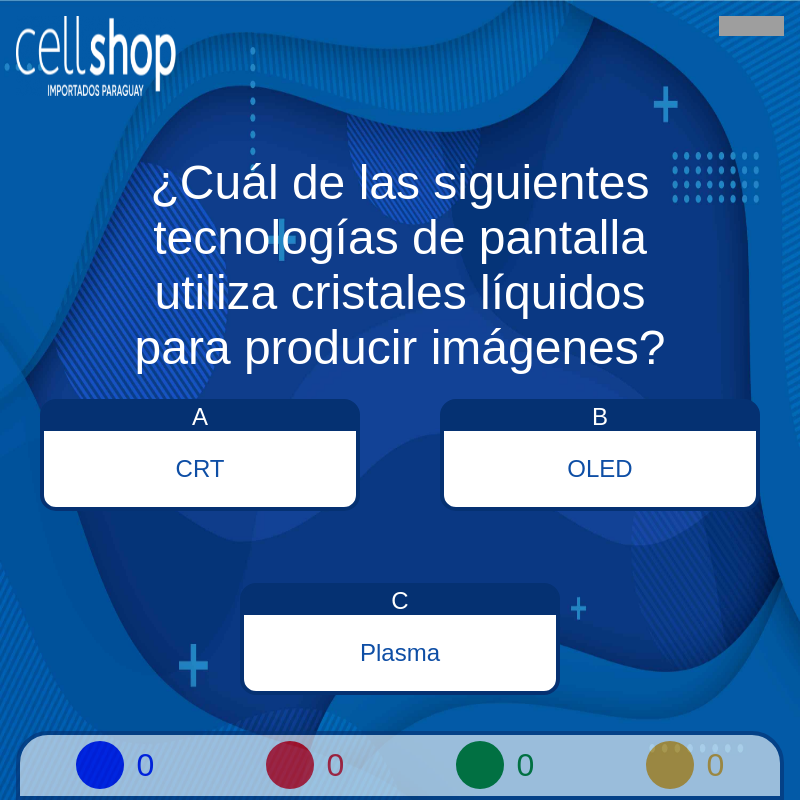
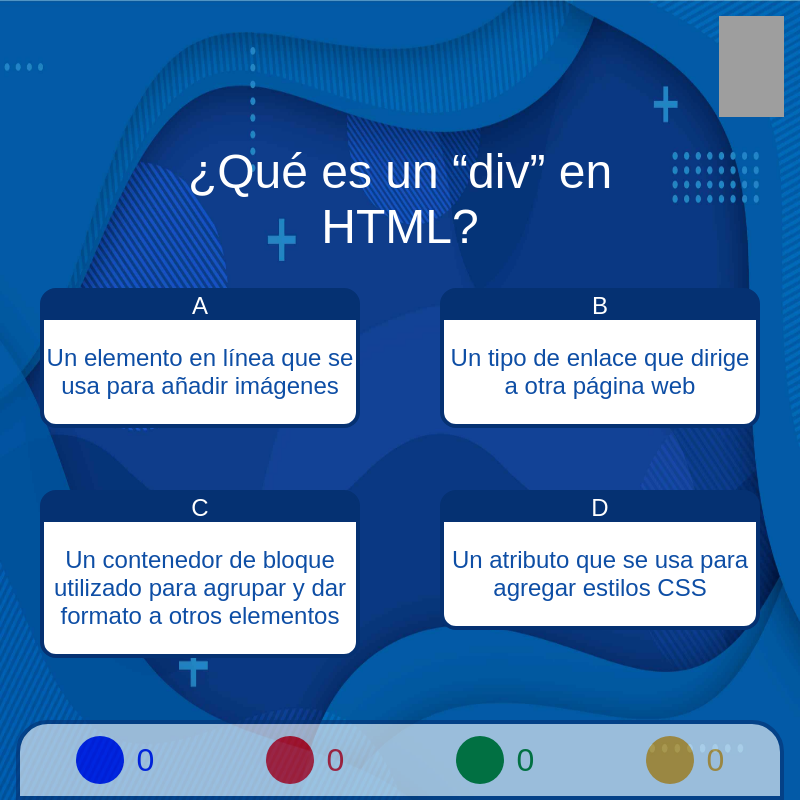
Before and after one commit to TechKvothe/triviaton-project, an Electron app: page index.html in a window 800 px wide. Both pictures are taken after a click on the button "- EMPEZAR -". Drawn offline with Linux system fonts and the light colour scheme; grey boxes are pictures that could not be loaded.

Commit message:
Mejorando la parte responsiva

```diff
--- a/app.js
+++ b/app.js
@@ -46,7 +46,13 @@ function handleQuestion(index) {
   correct.pause();
   wrong.pause();
   num.push(index);
-  nume = []
+  nume = [];
+
+  /*if (questions[index].question.length) {
+
+  }*/
+
+  console.log(questions[index].question.length);
   questionContainer.innerHTML = `<p>${questions[index].question}</p>`;
 
   answerContainer.innerHTML = "";
@@ -54,13 +60,13 @@ function handleQuestion(index) {
   for (let i = 0; i < questions[index].possibleAnswers.length; i++) {
     possibleRandom = getRandomNumberWithoutRepetition(0, questions[index].possibleAnswers.length, nume);
     nume.push(possibleRandom);
-    answerContainer.innerHTML += `<div><button><p class = "button">${letters[i]}</p><p>${questions[index].possibleAnswers[possibleRandom]}</p></button></div>`;
+    answerContainer.innerHTML += `<div><button><p class = "letters">${letters[i]}</p><p>${questions[index].possibleAnswers[possibleRandom]}</p></button></div>`;
   }
 
   pointsContainer.innerHTML = "";
   for (let i = 0; i < groups.length; i++) {
     pointsContainer.innerHTML += `<div><span style='background-color: ${groups[i]};'></span><p style='color: ${groups[i]}; font-size: 2rem; margin:0; padding:0;'>${localStorage.getItem(`Group${i+1}`)}</p></div>`;
-  }1
+  }
 
   let answers = answerContainer.querySelectorAll("button");
 
--- a/index.html
+++ b/index.html
@@ -10,7 +10,7 @@
   <body>
     <div class= "presentation-wallpaper" id="presentation"><img src="images/brain.png" alt=""><button id="presentationButton">- EMPEZAR -</button></div>
     <div class="container" id="container">
-      <div class = "logo"><img class="cellshop" src="images/cellshop-logo.png" alt=""><img class="brain" src="images/brain.png" alt=""></div>
+      <div class = "logo"><img class="brain" src="images/brain.png" alt=""></div>
       <div class="question-container" id="questionContainer"></div>
       <div class="answer-container" id="answerContainer"></div>
       <div class="popup-container" id = "popUpContainer">
--- a/questions.js
+++ b/questions.js
@@ -6,7 +6,7 @@ export const questions = [
       possibleAnswers: ["Un tipo de enlace que dirige a otra página web", "Un elemento en línea que se usa para añadir imágenes", "Un contenedor de bloque utilizado para agrupar y dar formato a otros elementos", "Un atributo que se usa para agregar estilos CSS"],
       correctAnswer: "Un contenedor de bloque utilizado para agrupar y dar formato a otros elementos",
     },
-    {
+/*    {
       question: "¿Cómo se imprime un \"Hola Mundo\" en Java?",
       possibleAnswers: ["echo \"Hola Mundo\";", "System.out.println(\"Hola Mundo\");", "print(\"Hola Mundo\");", "Console.WriteLine(\"Hola Mundo\");"],
       correctAnswer: "System.out.println(\"Hola Mundo\");",
@@ -521,5 +521,5 @@ export const questions = [
       question: "¿Qué significa BIOS?",
       possibleAnswers: ["Basic Integrated Operating System", "Basic Input/Output System", "Binary Input/Output Service", "Basic Interface for Operating Systems"],
       correctAnswer: "Basic Input/Output System",
-    },
+    },*/
 ];
--- a/styles/app.css
+++ b/styles/app.css
@@ -6,8 +6,6 @@ body {
 }
 
 body {
-  width: 100%;
-  height: 100%;
   background-image: url("../images/wallpaper.jpg");
   background-repeat: no-repeat;
   background-size: 100% 100%;
@@ -77,88 +75,73 @@ body {
 
 .logo {
   display: grid;
-  grid-template-columns: 1fr 1fr;
+  grid-template-columns: 1fr;
   height: 20%;
   width: 100%;
   margin: 0;
 }
 
 .logo .brain {
-  width: 6%;
-  height: 16%;
+  width: 8%;
+  height: 70%;
   margin: 1em 1em 0 0;
   justify-self: end;
   min-width: 65px;
 }
 
-.logo .cellshop {
-  width: 20vw;
-  height: 10vh;
-  margin: 1em;
-  justify-self: start;
-  min-width: 150px;
-  margin: 1em 0 0 1em;
-}
-
 .container .question-container {
-  margin: 0 auto 5rem auto;
+  display: flex;
+  align-items: start;
+  justify-content: center;
+  margin: 0 auto 0 auto;
   width: 100%;
   height: 20%;
   text-align: center;
 }
 
 .container .question-container p {
-  display: flex;
-  align-items: center;
-  justify-content: center;
   font-size: 3rem;
-  margin: 4vw auto 0 auto;
+  margin: 0 auto 0 auto;
   color: white;
   width: 70%;
   height: fit-content;
 }
 
 .container .answer-container {
-  display: flex;
+  display: grid;
+  grid-template-columns: 1fr 1fr;
   height: 60%;
   width: 100%;
   align-items: center;
-  flex-wrap: wrap;
 }
 
 .container .answer-container div {
   display: flex;
   margin: auto;
-  width: 40vw;
-  height: 30%;
-  align-items: center;
-  justify-content: center;
-  text-align: center;
+  width: 80%;
+  height: 100%;
   padding: 0;
 }
 
 .container .answer-container div button {
-  display: flex;
-  flex-direction: column;
-  align-items: center;
-  width: 45vw;
+  width: 100%;
   height: fit-content;
   border-radius: 1rem;
   font-size: 1.5rem;
   background-color: white;
   border: 4px solid #053172;
   color: #0e4ea5;
-  transition: all 0.2s ease;
   cursor: pointer;
   padding: 0;
+  margin: 0;
 }
 
-.container .answer-container div .button {
+.container .answer-container div .letters {
   width: 100%;
-  margin: 0;
   border-radius: 0.5rem 0.5rem 0 0;
   background-color: #053172;
   color: white;
+  margin: 0;
 }
 
 .container .answer-container p {
@@ -168,6 +151,7 @@ body {
 .container .answer-container button:hover {
   color: #0677A1;
   border-color: #0677A1;
+  transition: all 0.5s ease;
 }
 
 .container.show {
@@ -205,6 +189,7 @@ body {
   border: 4px solid #053172;
   border-radius: 2rem 2rem 0 0;
   opacity: 60%;
+  margin: 0;
 }
 
 .points-container div {
@@ -213,13 +198,15 @@ body {
   justify-content: space-around;
   width: 12%;
   height: 100%;
+  margin: 0;
 }
 
 .points-container div span {
   display: inline-block;
   width: 3rem;
   height: 3rem;
-  border-radius: 100rem;
+  border-radius: 100%;
+  margin: 0;
 }
 
 @-webkit-keyframes fadeIn {
```
